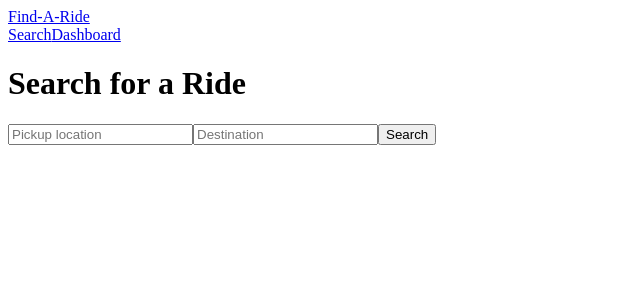
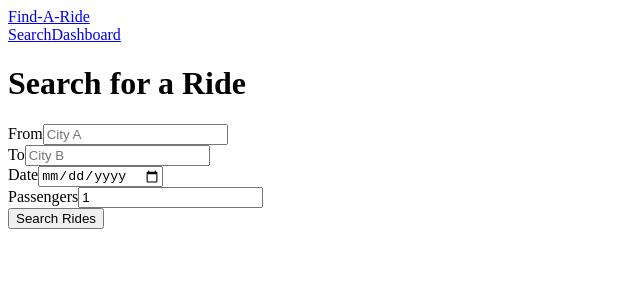
Before and after one commit to javeconversionia/findaride, a Next.js app: page /ride in a window 1280 px wide. Shown: the top 300 px of the page, without its empty margins (0-640 px from the left). Built offline with nearby package versions, Linux system fonts and the light colour scheme.

Commit message:
FAR-Changes
Adjustments

UI Components

```diff
--- a/components/Footer.tsx
+++ b/components/Footer.tsx
@@ -1,7 +1,7 @@
 export default function Footer() {
   return (
-    <footer className="p-4 border-t text-center text-sm text-gray-500 bg-white">
-      © {new Date().getFullYear()} Find-A-Ride
+    <footer className="border-t mt-10 py-6 text-center text-sm text-gray-500">
+      <p>© {new Date().getFullYear()} Find-A-Ride. All rights reserved.</p>
     </footer>
   );
 }
--- a/components/LoadingSpinner.tsx
+++ b/components/LoadingSpinner.tsx
@@ -1,7 +1,7 @@
 export default function LoadingSpinner() {
   return (
-    <div className="flex justify-center items-center py-8">
-      <div className="h-8 w-8 animate-spin rounded-full border-4 border-gray-300 border-t-blue-600" />
+    <div className="flex justify-center items-center py-10">
+      <div className="h-8 w-8 animate-spin rounded-full border-4 border-gray-300 border-t-blue-600"></div>
     </div>
   );
 }
--- a/components/RideSearchForm.tsx
+++ b/components/RideSearchForm.tsx
@@ -1,29 +1,85 @@
 "use client";
+
+import { useState } from "react";
 import { useRouter } from "next/navigation";
 
 export default function RideSearchForm() {
   const router = useRouter();
 
-  function handleSubmit(e: any) {
+  const [from, setFrom] = useState("");
+  const [to, setTo] = useState("");
+  const [date, setDate] = useState("");
+  const [passengers, setPassengers] = useState(1);
+
+  function handleSubmit(e: React.FormEvent) {
     e.preventDefault();
-    router.push("/ride/results");
+
+    const params = new URLSearchParams({
+      from,
+      to,
+      date,
+      passengers: String(passengers),
+    });
+
+    router.push(`/ride/results?${params.toString()}`);
   }
 
   return (
-    <form onSubmit={handleSubmit} className="space-y-4">
-      <input
-        placeholder="Pickup location"
-        className="w-full border rounded-md px-3 py-2"
-      />
-      <input
-        placeholder="Destination"
-        className="w-full border rounded-md px-3 py-2"
-      />
+    <form
+      onSubmit={handleSubmit}
+      className="space-y-4 border rounded-lg p-6 shadow-sm bg-white"
+    >
+      <div>
+        <label className="block text-sm font-medium mb-1">From</label>
+        <input
+          type="text"
+          value={from}
+          onChange={(e) => setFrom(e.target.value)}
+          className="w-full border rounded-md p-2"
+          placeholder="City A"
+          required
+        />
+      </div>
+
+      <div>
+        <label className="block text-sm font-medium mb-1">To</label>
+        <input
+          type="text"
+          value={to}
+          onChange={(e) => setTo(e.target.value)}
+          className="w-full border rounded-md p-2"
+          placeholder="City B"
+          required
+        />
+      </div>
+
+      <div>
+        <label className="block text-sm font-medium mb-1">Date</label>
+        <input
+          type="date"
+          value={date}
+          onChange={(e) => setDate(e.target.value)}
+          className="w-full border rounded-md p-2"
+          required
+        />
+      </div>
+
+      <div>
+        <label className="block text-sm font-medium mb-1">Passengers</label>
+        <input
+          type="number"
+          value={passengers}
+          onChange={(e) => setPassengers(Number(e.target.value))}
+          min={1}
+          className="w-full border rounded-md p-2"
+        />
+      </div>
+
       <button
         type="submit"
-        className="w-full bg-blue-600 text-white py-2 rounded-lg font-medium"
+        className="w-full bg-blue-600 hover:bg-blue-700 text-white py-2 rounded-md font-medium"
       >
-        Search
+        Search Rides
       </button>
     </form>
   );
```
Also changed, not shown: components/EmptyState.tsx (+12 -3 lines), components/RideCard.tsx (+23 -5 lines).
